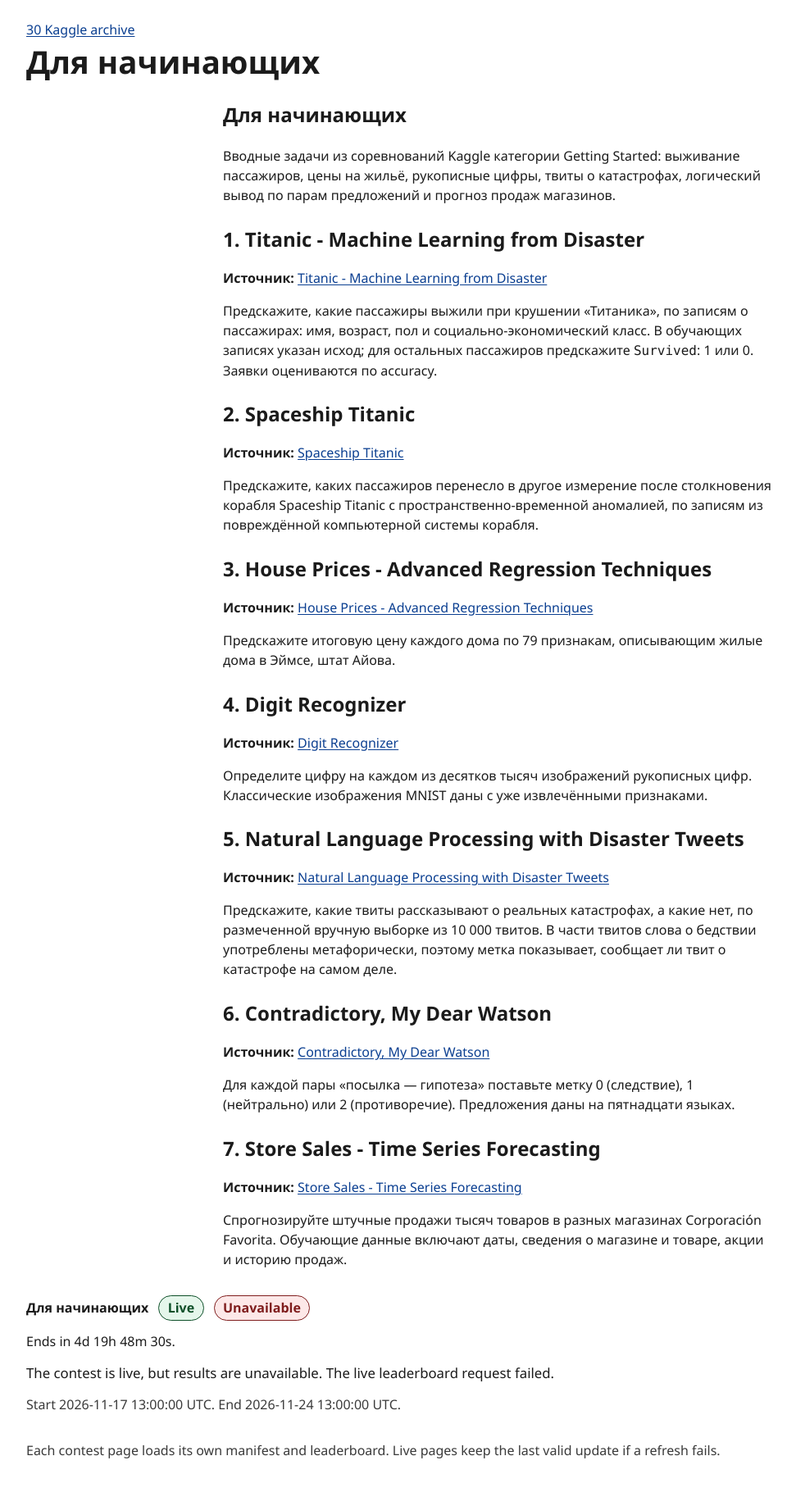
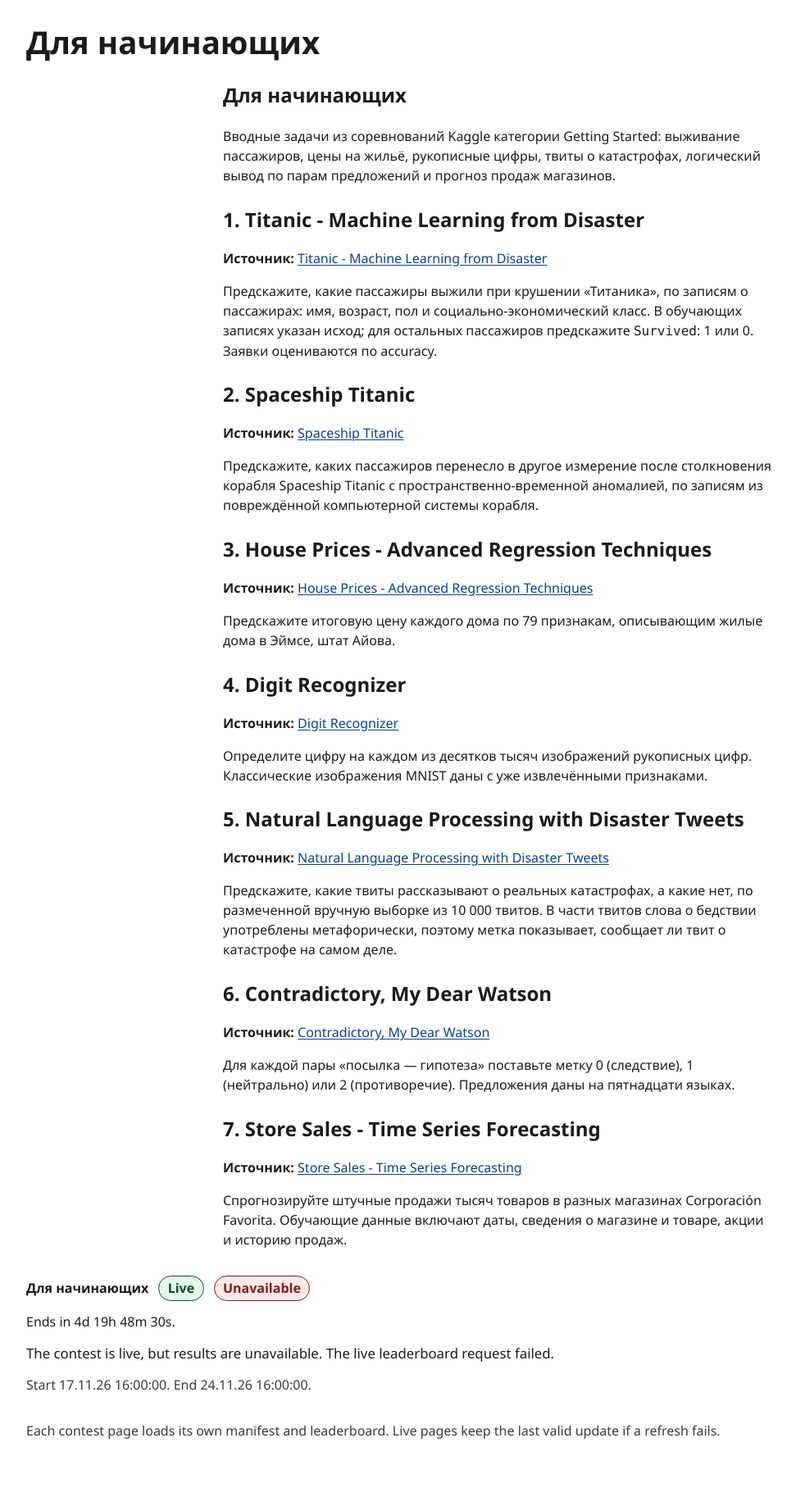
Before and after one commit to SerZak05/SerZak05.github.io, a Jekyll site: the page built from 30kaggle/contests/getting-started/index.md, in a window 1280 px wide. Shown: the whole page at 82% size, without its empty margins (32-1003 px from the left). Built offline with Jekyll 4.4.1, drawn with Linux system fonts in a browser that asks for light colours; after the commit the page ends 1813 px from its top, so only the background shows below that; part of the change alters nothing that is shown.

Commit message:
Updated datetimes

```diff
--- a/30kaggle/index.md
+++ b/30kaggle/index.md
@@ -7,5 +7,5 @@ archive: true
 ## Контесты
 
 <!-- contests:start -->
-- [Для начинающих](contests/getting-started/) | scheduled | 2026-11-17T13:00:00Z | 2026-11-24T13:00:00Z
+- [Для начинающих](contests/getting-started/) | scheduled | 17.11.26 16:00:00 | 24.11.26 16:00:00
 <!-- contests:end -->
--- a/30kaggle/src/contest.js
+++ b/30kaggle/src/contest.js
@@ -114,6 +114,8 @@ function requireStringList(value, field) {
   return value.map((item) => requireString(item, field));
 }
 
+const DISPLAY_OFFSET_MS = 3 * 60 * 60 * 1000;
+
 function formatUtc(date) {
   const pad = (part) => String(part).padStart(2, "0");
   return (
@@ -122,8 +124,14 @@ function formatUtc(date) {
   );
 }
 
-function displayUtc(date) {
-  return formatUtc(date).replace("T", " ").replace("Z", " UTC");
+function formatDisplay(date) {
+  const shifted = new Date(date.getTime() + DISPLAY_OFFSET_MS);
+  const pad = (part) => String(part).padStart(2, "0");
+  const year = String(shifted.getUTCFullYear()).slice(-2);
+  return (
+    `${pad(shifted.getUTCDate())}.${pad(shifted.getUTCMonth() + 1)}.${year} ` +
+    `${pad(shifted.getUTCHours())}:${pad(shifted.getUTCMinutes())}:${pad(shifted.getUTCSeconds())}`
+  );
 }
 
 function parseUtc(value, field) {
@@ -562,7 +570,7 @@ function countdownText(phase, manifest, now) {
   if (phase === "live") {
     return `Ends in ${formatDuration(manifest.endAt.getTime() - now.getTime())}.`;
   }
-  return `Ended at ${displayUtc(manifest.endAt)}.`;
+  return `Ended at ${formatDisplay(manifest.endAt)}.`;
 }
 
 function competitionLabel(competition) {
@@ -627,7 +635,7 @@ function el(doc, tag, props = {}) {
 
 function timeElement(doc, date) {
   return el(doc, "time", {
-    text: displayUtc(date),
+    text: formatDisplay(date),
     attrs: { datetime: formatUtc(date) },
   });
 }
@@ -1206,6 +1214,7 @@ globalThis.ContestApp = {
   cacheBustUrl,
   derivePhase,
   ensureDirectoryUrl,
+  formatDisplay,
   formatDuration,
   validateLeaderboard,
   validateManifest,
--- a/_layouts/contest.html
+++ b/_layouts/contest.html
@@ -12,7 +12,6 @@
   <body>
     <a class="skip-link" href="#content">Skip to content</a>
     <header class="site-header">
-      <p class="archive-link"><a href="{{ '/30kaggle/' | relative_url }}">30 Kaggle archive</a></p>
       <h1>{{ page_title | escape }}</h1>
     </header>
     <main id="content">
```
